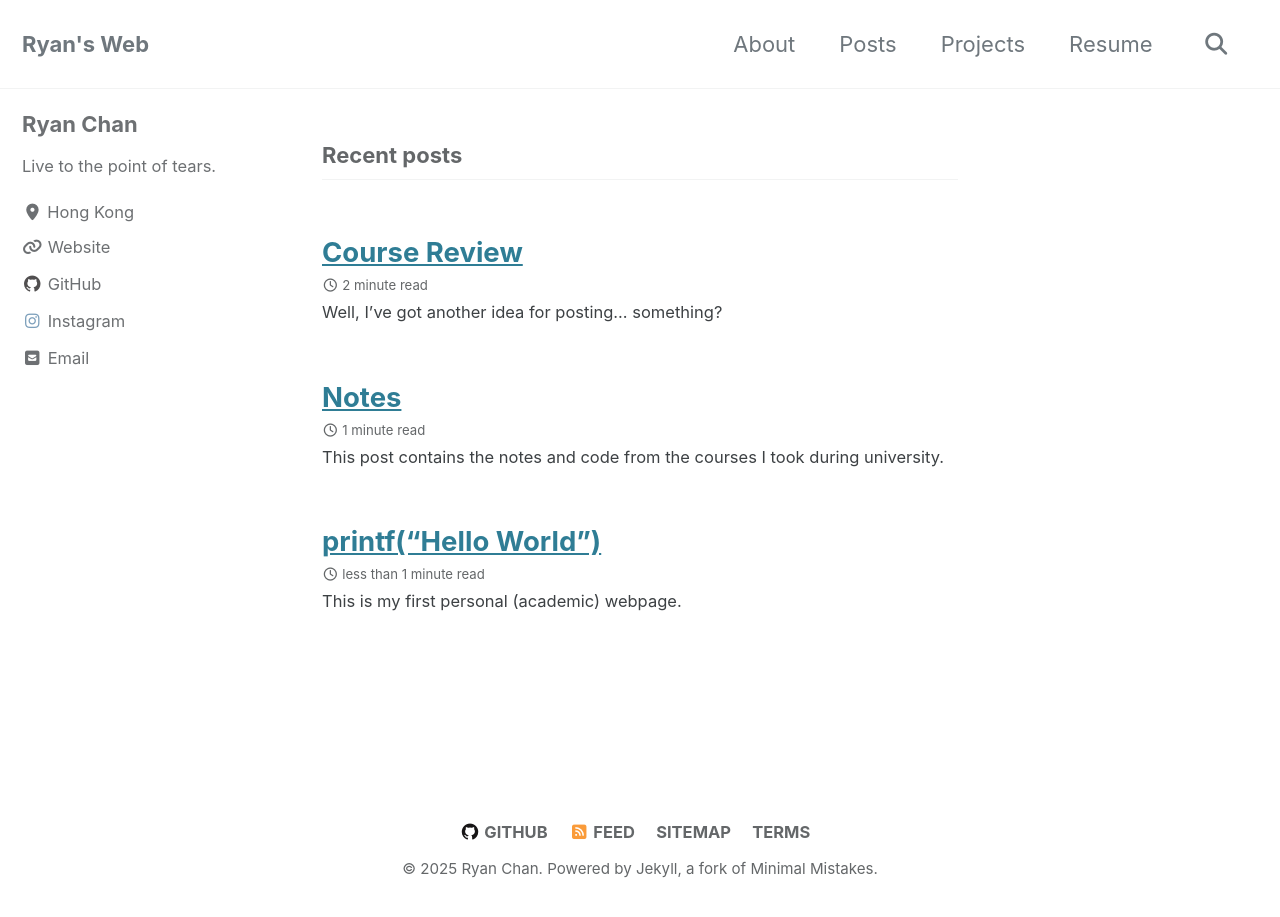
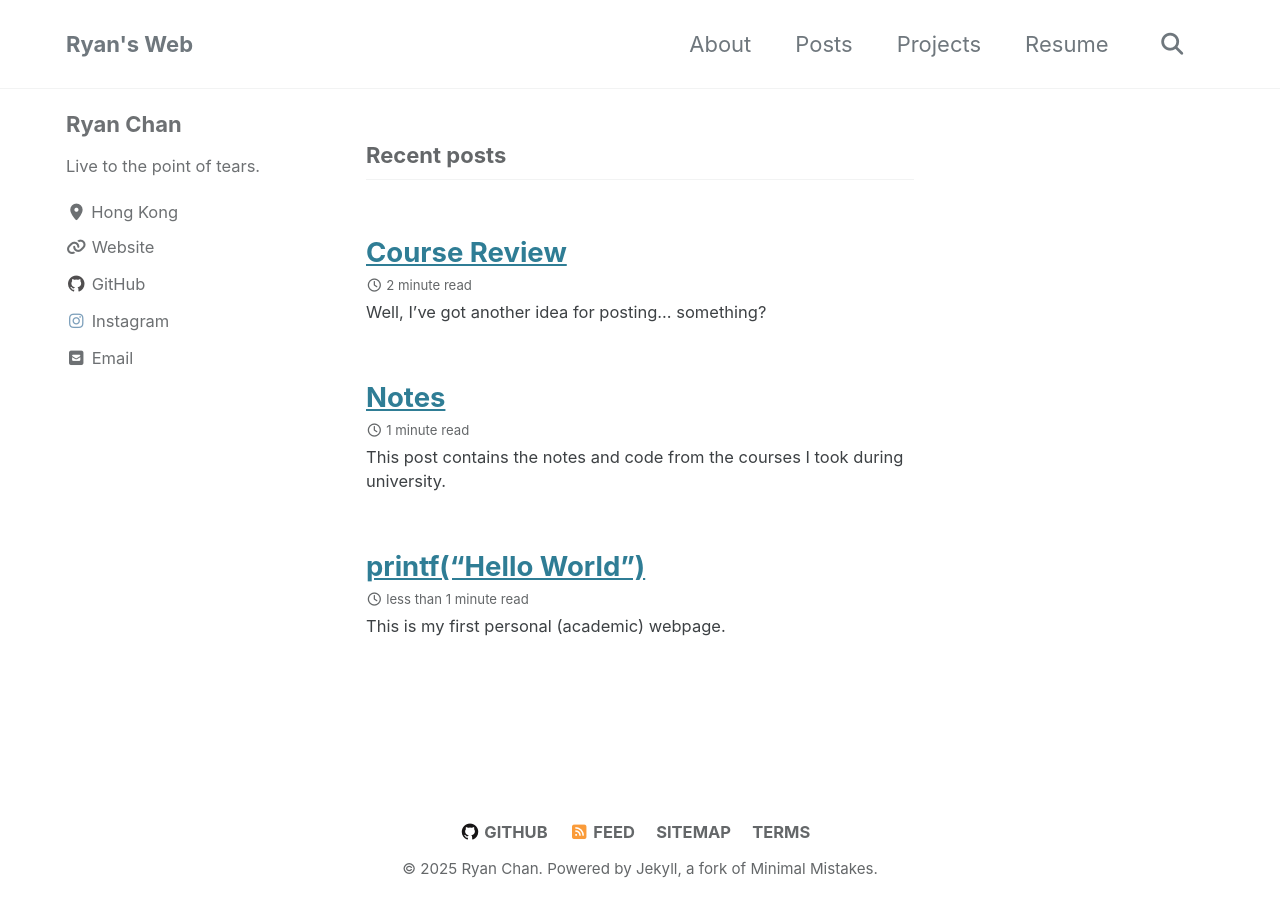
Before and after one commit to dizzyryan/ryanc.wtf, a Jekyll site: the page built from index.html, in a window 1280 px wide and 925 px high. Shown: the top 917 px of the window. Built offline with Jekyll 4.4.1, drawn with Linux system fonts in a browser that asks for light colours; cached includes are drawn as plain includes; the list of posts is cut into pages by our own code.

Commit message:
style: increase padding for improved layout consistency

```diff
--- a/_sass/_masthead.scss
+++ b/_sass/_masthead.scss
@@ -14,7 +14,7 @@
   &__inner-wrap {
     @include clearfix;
     margin-inline: auto;
-    padding: 1em;
+    padding: 1em 3em;
     max-width: 100%;
     display: -webkit-box;
     display: -ms-flexbox;
--- a/_sass/_page.scss
+++ b/_sass/_page.scss
@@ -5,7 +5,7 @@
 #main {
   @include clearfix;
   margin-inline: auto;
-  padding-inline: 1em;
+  padding-inline: 3em;
   -webkit-animation: $intro-transition;
   animation: $intro-transition;
   max-width: 100%;
```
